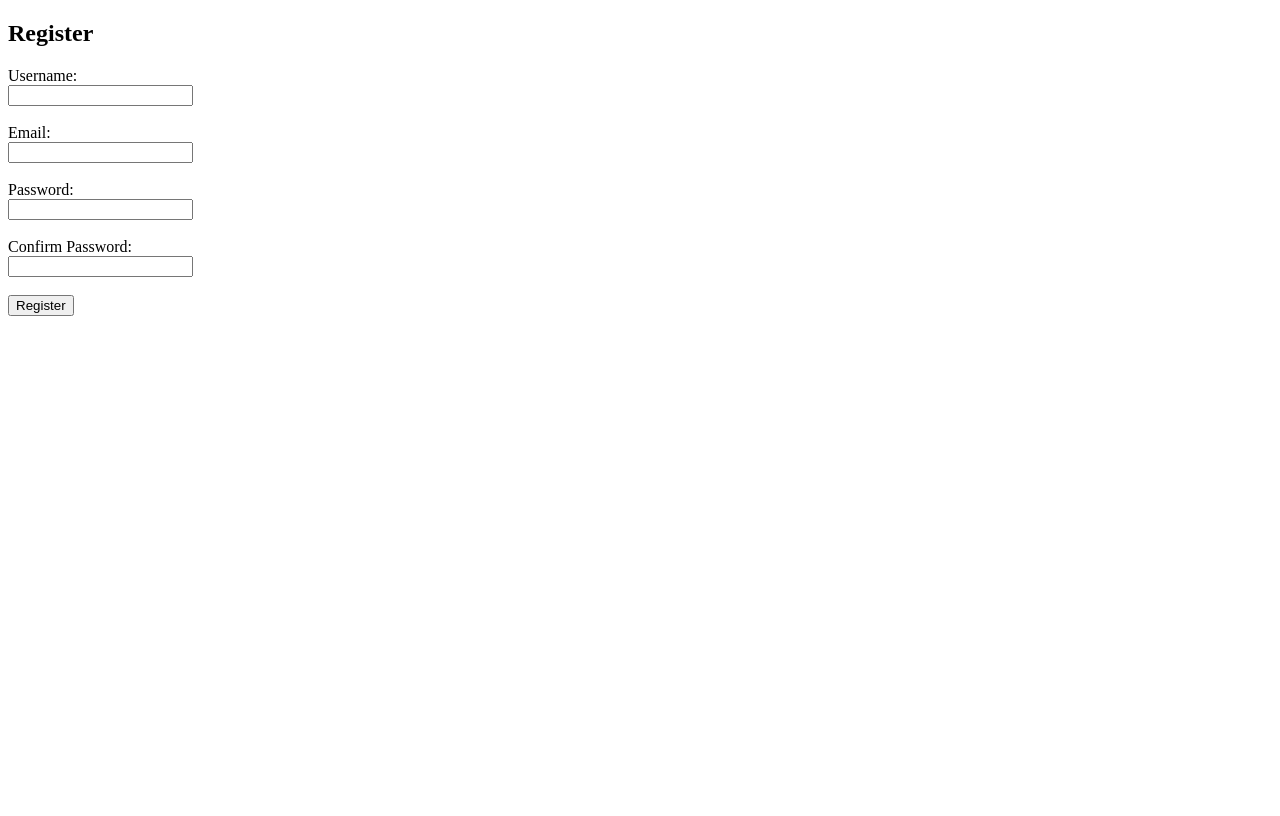
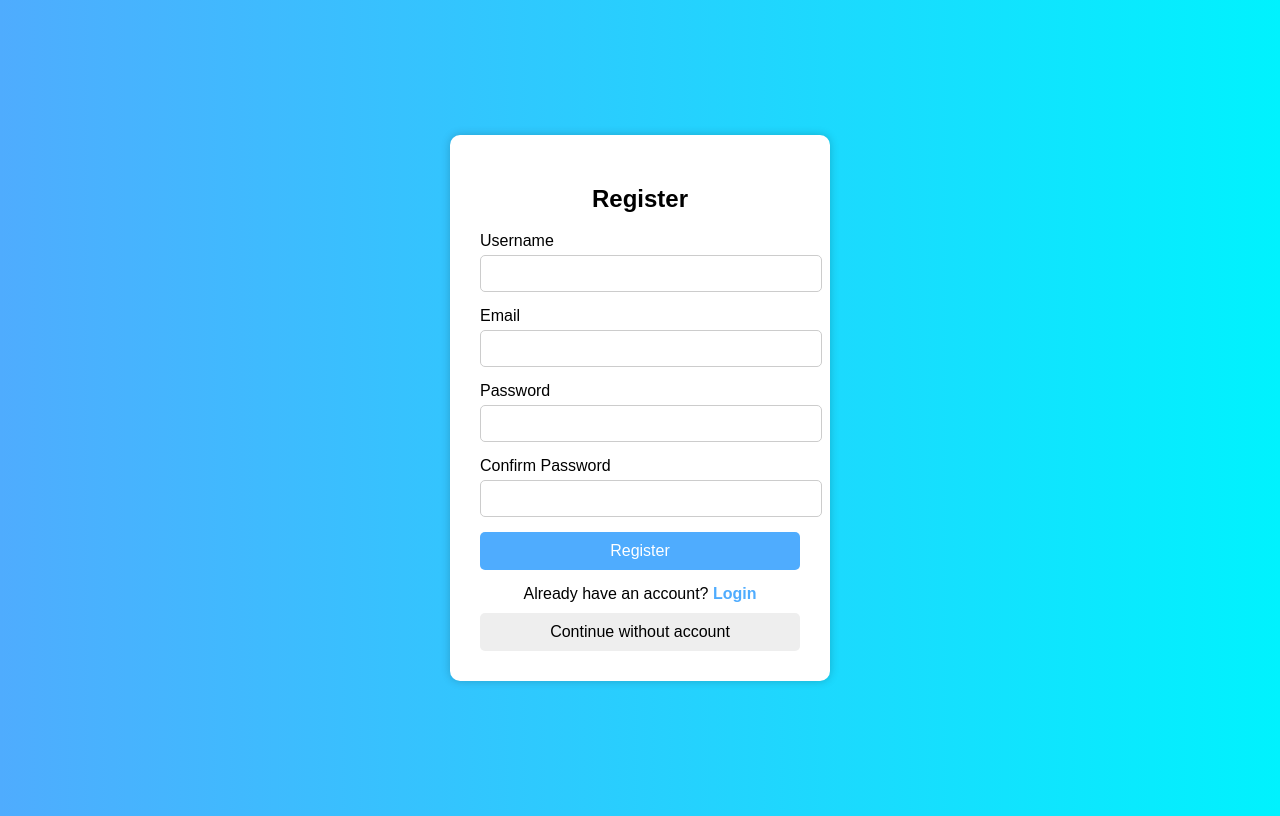
Before and after one commit to Madhurashastry14/Carrom-Game-Implimentation, a plain HTML site: page frontend/register.html in a window 1280 px wide. Drawn offline with Linux system fonts and the light colour scheme.

Commit message:
added register page

```diff
--- a/frontend/register.html
+++ b/frontend/register.html
@@ -2,28 +2,111 @@
 <html>
 <head>
     <title>Register</title>
+
+    <style>
+        body {
+            font-family: Arial, sans-serif;
+            background: linear-gradient(to right, #4facfe, #00f2fe);
+            display: flex;
+            justify-content: center;
+            align-items: center;
+            height: 100vh;
+        }
+
+        .container {
+            background: white;
+            padding: 30px;
+            width: 320px;
+            border-radius: 10px;
+            box-shadow: 0 0 10px rgba(0,0,0,0.2);
+        }
+
+        h2 {
+            text-align: center;
+        }
+
+        input {
+            width: 100%;
+            padding: 10px;
+            margin-top: 5px;
+            margin-bottom: 15px;
+            border-radius: 5px;
+            border: 1px solid #ccc;
+        }
+
+        .btn {
+            width: 100%;
+            padding: 10px;
+            background: #4facfe;
+            color: white;
+            border: none;
+            border-radius: 5px;
+            cursor: pointer;
+            font-size: 16px;
+        }
+
+        .btn:hover {
+            background: #3a8de0;
+        }
+
+        .link {
+            text-align: center;
+            margin-top: 15px;
+        }
+
+        .link a {
+            text-decoration: none;
+            color: #4facfe;
+            font-weight: bold;
+        }
+
+        .guest-btn {
+            background: #eee;
+            color: black;
+            margin-top: 10px;
+        }
+
+        .guest-btn:hover {
+            background: #ddd;
+        }
+    </style>
+
 </head>
+
 <body>
+
+<div class="container">
 
 <h2>Register</h2>
 
 <form action="index.html">
 
-    <label>Username:</label><br>
-    <input type="text" required><br><br>
+    <label>Username</label>
+    <input type="text" required>
 
-    <label>Email:</label><br>
-    <input type="email" required><br><br>
+    <label>Email</label>
+    <input type="email" required>
 
-    <label>Password:</label><br>
-    <input type="password" required><br><br>
+    <label>Password</label>
+    <input type="password" required>
 
-    <label>Confirm Password:</label><br>
-    <input type="password" required><br><br>
+    <label>Confirm Password</label>
+    <input type="password" required>
 
-    <button type="submit">Register</button>
+    <button type="submit" class="btn">Register</button>
 
 </form>
 
+<div class="link">
+    Already have an account?
+    <a href="login.html">Login</a>
+</div>
+
+<form action="index.html">
+    <button class="btn guest-btn">Continue without account</button>
+</form>
+
+</div>
+
 </body>
 </html>
```
